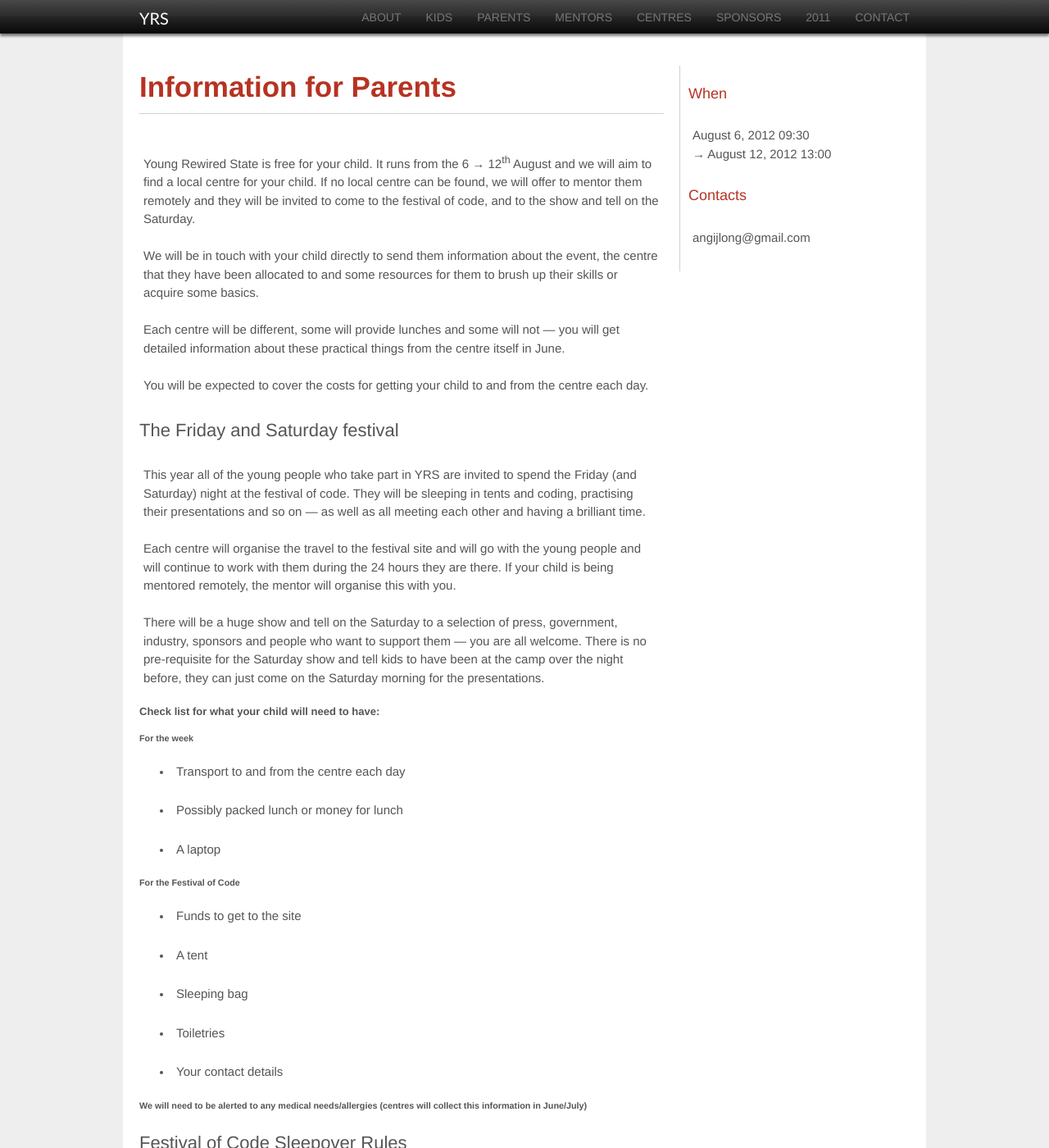
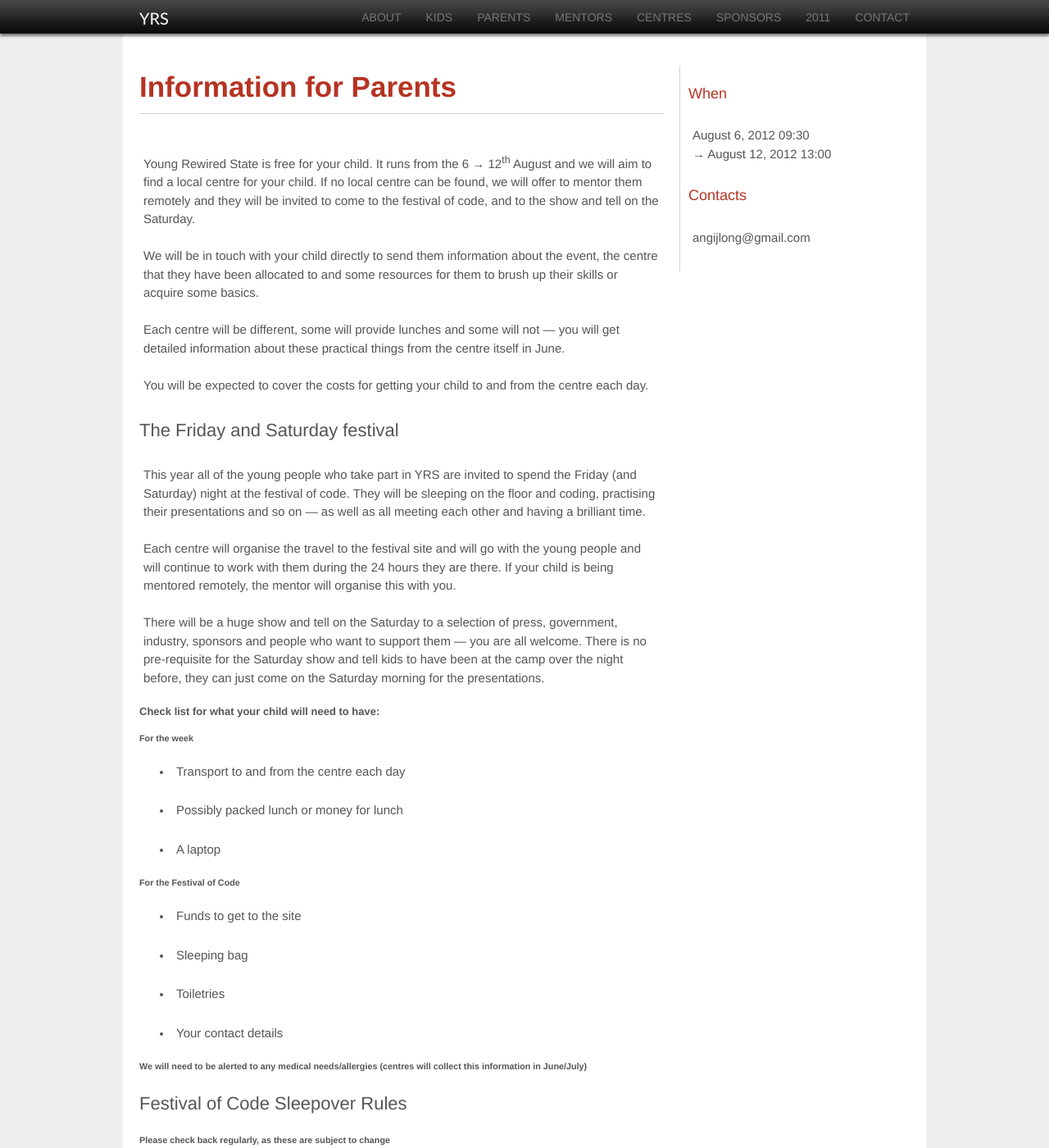
Before and after one commit to adamamyl/jekylld-yrs2012, a Jekyll site: the page built from parents/index.html, in a window 1280 px wide and 1400 px high. Shown: the whole window at 82% size. Built offline with Jekyll 4.4.1, drawn with Linux system fonts in a browser that asks for light colours.

Commit message:
chaged to parents index

```diff
--- a/parents/index.html
+++ b/parents/index.html
@@ -24,7 +24,7 @@ title: Parents' Information
 
             <h3>The Friday and Saturday festival</h3>
 
-            <p>This year all of the young people who take part in YRS are invited to spend the Friday (and Saturday) night at the festival of code. They will be sleeping in tents and coding, practising their presentations and so on &#8212; as well as all meeting each other and having a brilliant time.
+            <p>This year all of the young people who take part in YRS are invited to spend the Friday (and Saturday) night at the festival of code. They will be sleeping on the floor and coding, practising their presentations and so on &#8212; as well as all meeting each other and having a brilliant time.
 
             <br /><br />
 
@@ -46,7 +46,6 @@ title: Parents' Information
             <h5>For the Festival of Code</h5>
             <ul>
                 <li><p>Funds to get to the site</p></li>
-                <li><p>A tent</p></li>
                 <li><p>Sleeping bag</p></li>
                 <li><p>Toiletries</p></li>
                 <li><p>Your contact details</p></li>
```
